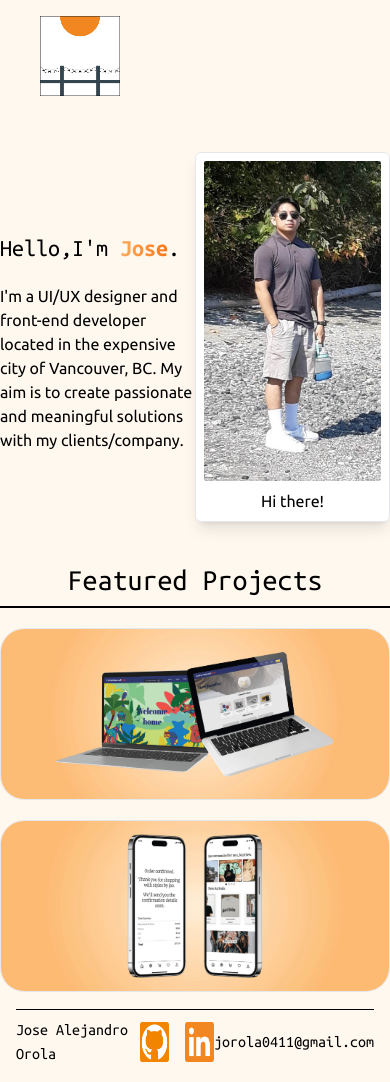
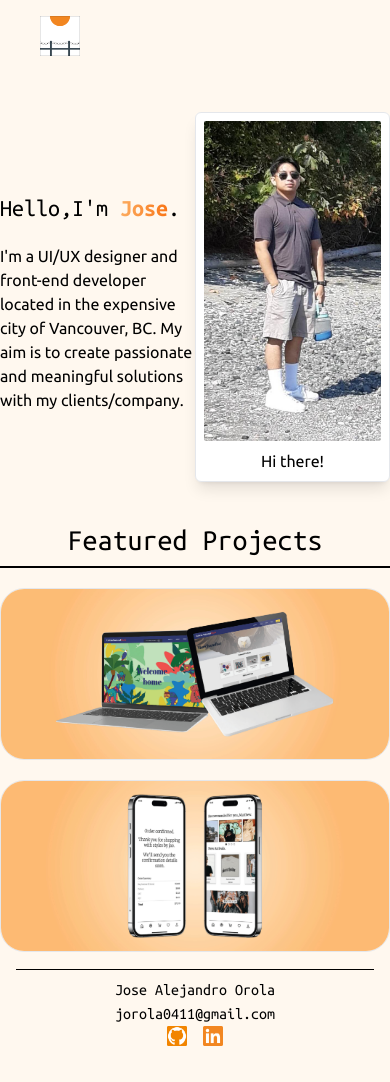
Before and after one commit to jorola0411/PortfolioWebsite, a React (Vite) app in the folder portfolio-website/: page / in a window 390 px wide. Built offline with nearby package versions, Linux system fonts and the light colour scheme; some icons are missing.

Commit message:
mobile layout

```diff
--- a/portfolio-website/src/components/Layout.jsx
+++ b/portfolio-website/src/components/Layout.jsx
@@ -39,7 +39,7 @@ function Layout() {
           <nav className="py-4">
 
             <div className="px-10 mx-auto flex justify-between items-center">
-            <Link to ="/"><img src={logo} alt="Logo" className="w-20"/></Link>
+            <Link to ="/"><img src={logo} alt="Logo" className="w-10"/></Link>
 
             <MediaQuery minWidth={769}>
             <div className="text-black flex space-x-8 font-ubuntumono md:flex"  data-aos="fade-down">
@@ -96,19 +96,19 @@ function Layout() {
     <MediaQuery maxWidth={768}>
 
     <footer className="p-4">
-      <div className="container mx-auto flex justify-between items-center border-t border-black pt-2 font-ubuntumono">
+      <div className="container mx-auto flex flex-col justify-between items-center border-t border-black pt-2 font-ubuntumono">
         <span className="text-md text-black">Jose Alejandro Orola</span>
+
+        <span className="text-md text-black">jorola0411@gmail.com</span>
 
         <div className="flex space-x-4 justify-center">
             <a href="https://github.com/jorola0411" target="_blank">
-            <img src={githublogo} alt="GitHub Logo" className="w-10 h-10" />
+            <img src={githublogo} alt="GitHub Logo" className="w-5 h-5" />
             </a>
             <a href="https://linkedin.com/in/jose-orola" target="_blank">
-            <img src={linkedinlogo} alt="Linkedin Logo" className="w-10 h-10" />
+            <img src={linkedinlogo} alt="Linkedin Logo" className="w-5 h-5" />
             </a>
           </div>
-
-        <span className="text-md text-black">jorola0411@gmail.com</span>
 
       </div>
     </footer>
```
